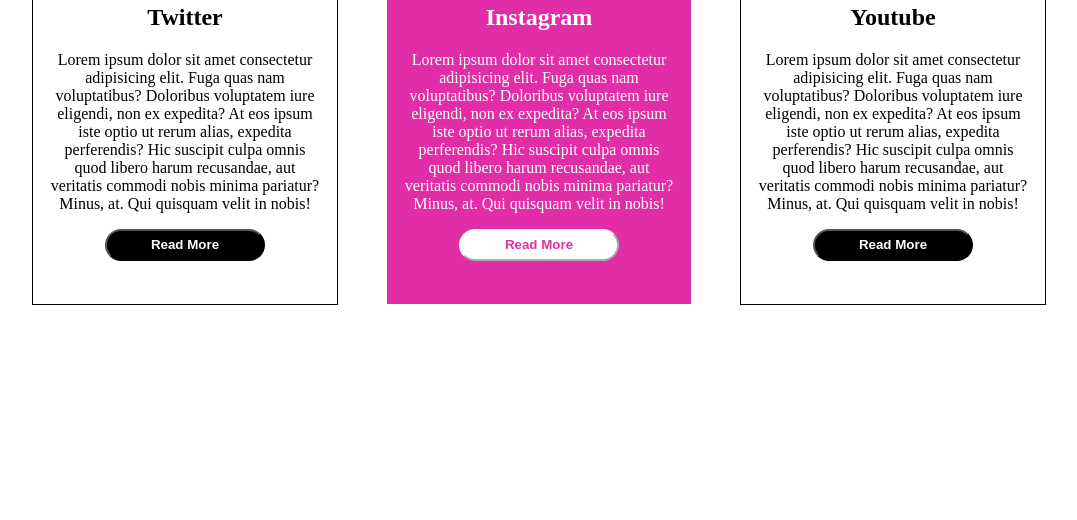
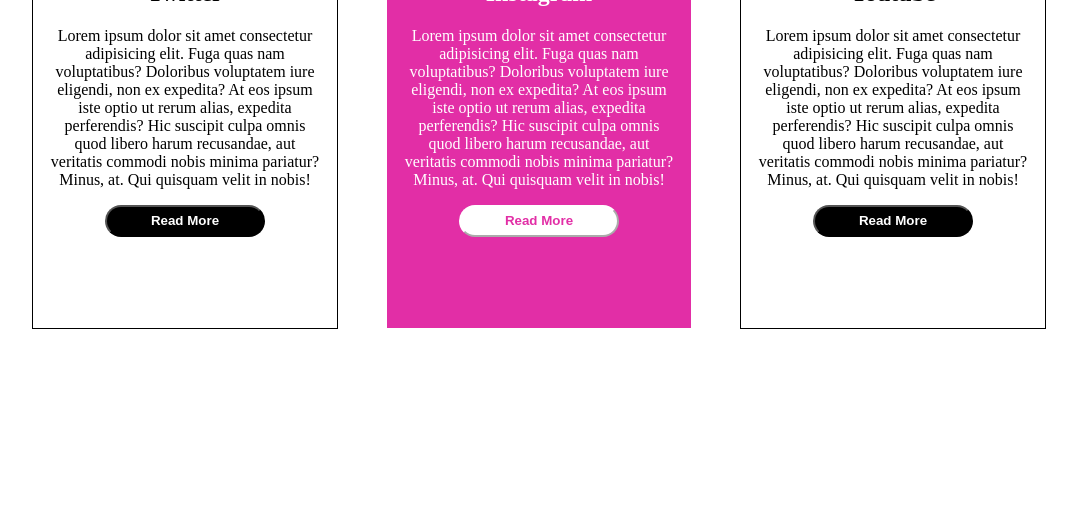
Before and after one commit to diyaanp11/media-query, a plain HTML site: page index.html in a window 1280 px wide. Shown: the part 296-816 px from the top of the page, without its empty margins (101-1178 px from the left). Drawn offline with Linux system fonts and the light colour scheme.

Commit message:
card
card

```diff
--- a/style.css
+++ b/style.css
@@ -9,7 +9,7 @@
 .box{
     border: 1px solid;
     padding: 1rem;
-    height: 22rem;
+    height: 25rem;
     width: 17rem;
     text-align: center;
 }
@@ -30,7 +30,7 @@
 .box1{
     border: 1px solid;
     padding: 1rem;
-    height: 22rem;
+    height: 25rem;
     width: 17rem;
     text-align: center;
     background-color:rgb(226, 46, 166);
```
